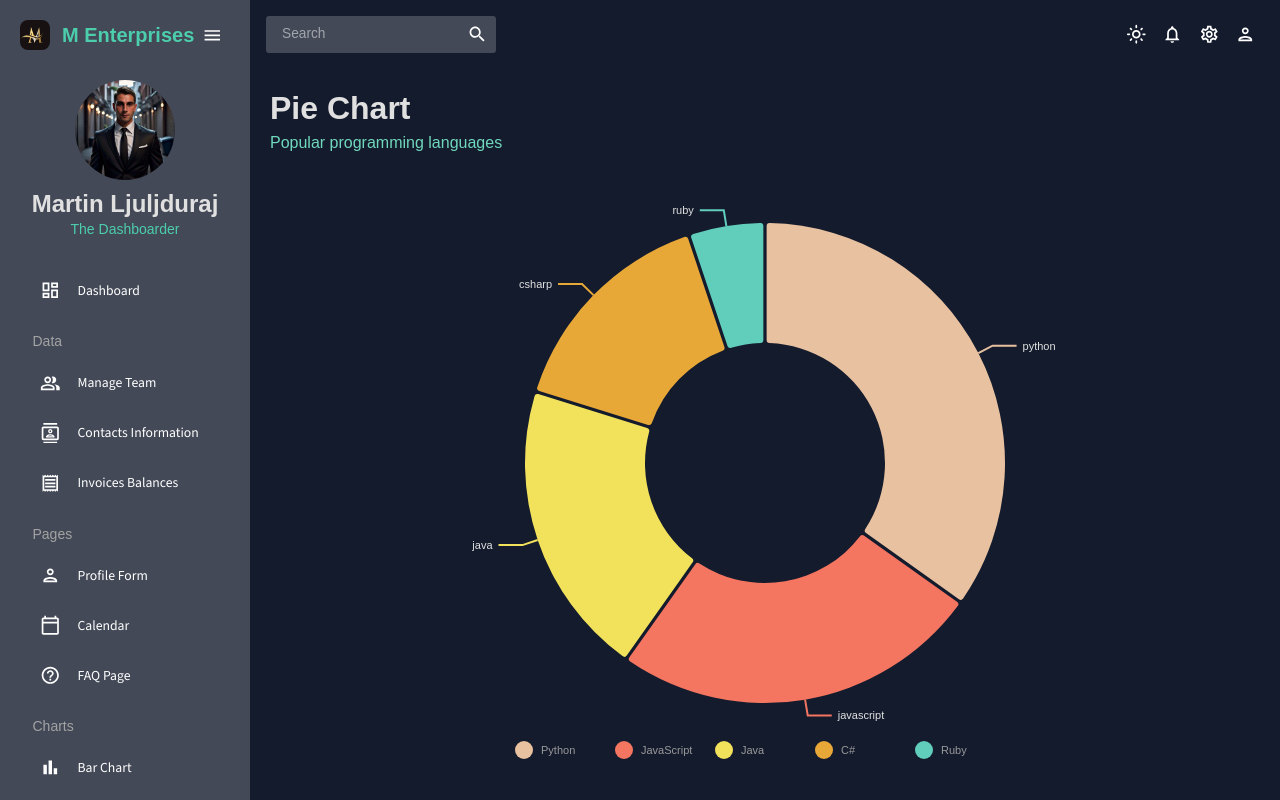
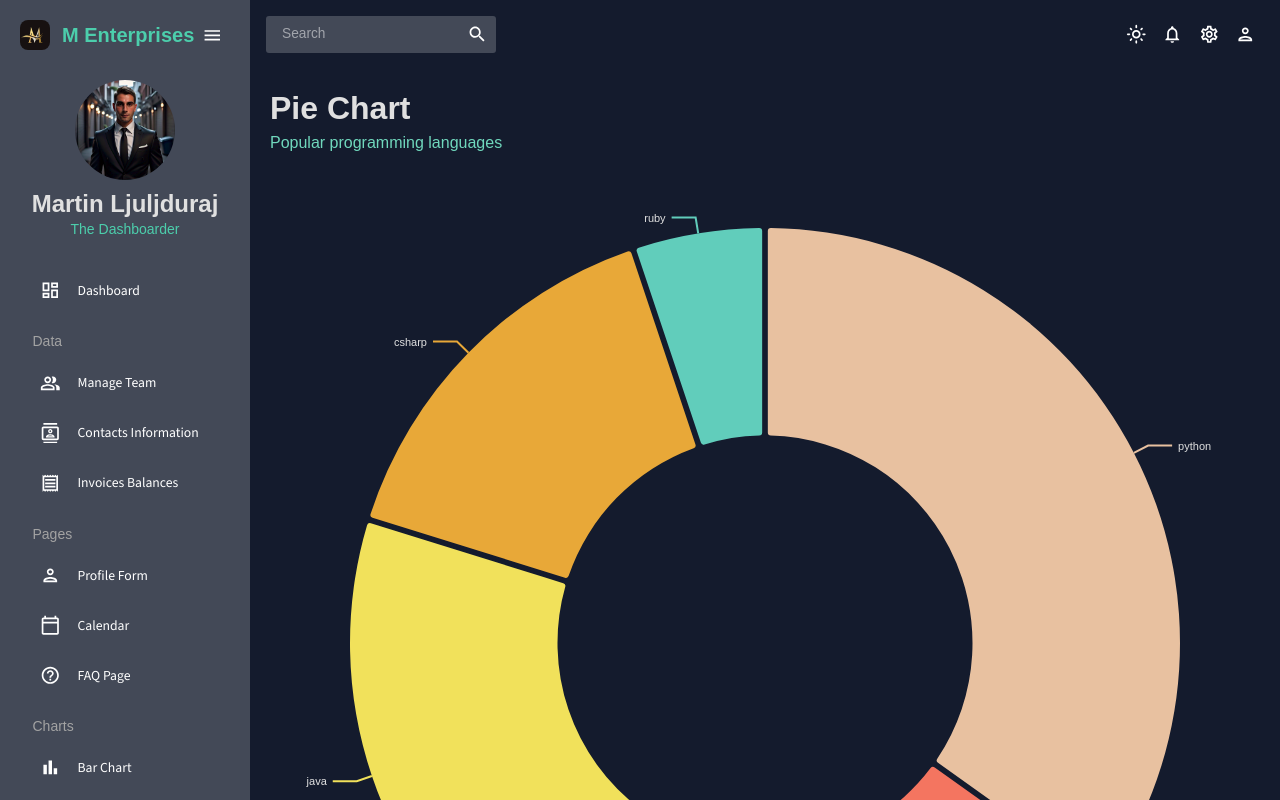
Before and after one commit to Martinljuljduraj/react-vite-dashboard, a React (Vite) app: page /pie in a window 1280 px wide. Built offline with nearby package versions, Linux system fonts and the light colour scheme.

Commit message:
increased size of pie chart

```diff
--- a/src/scenes/pie/index.jsx
+++ b/src/scenes/pie/index.jsx
@@ -5,7 +5,7 @@ const Pie = () => {
   return (
     <Box m="20px">
       <Header title="Pie Chart" subtitle="Popular programming languages" />
-      <Box height="75vh">
+      <Box height="120vh">
         <PieChart />
       </Box>
     </Box>
```
